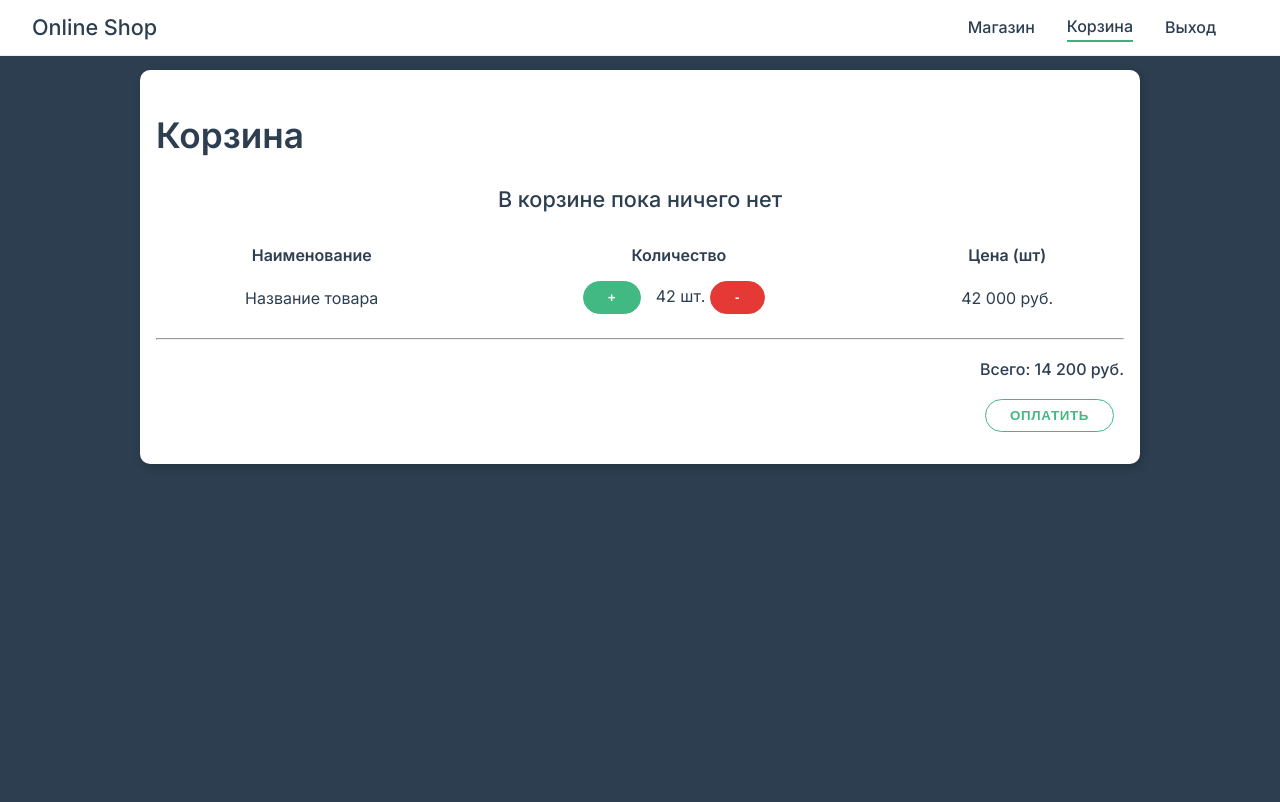
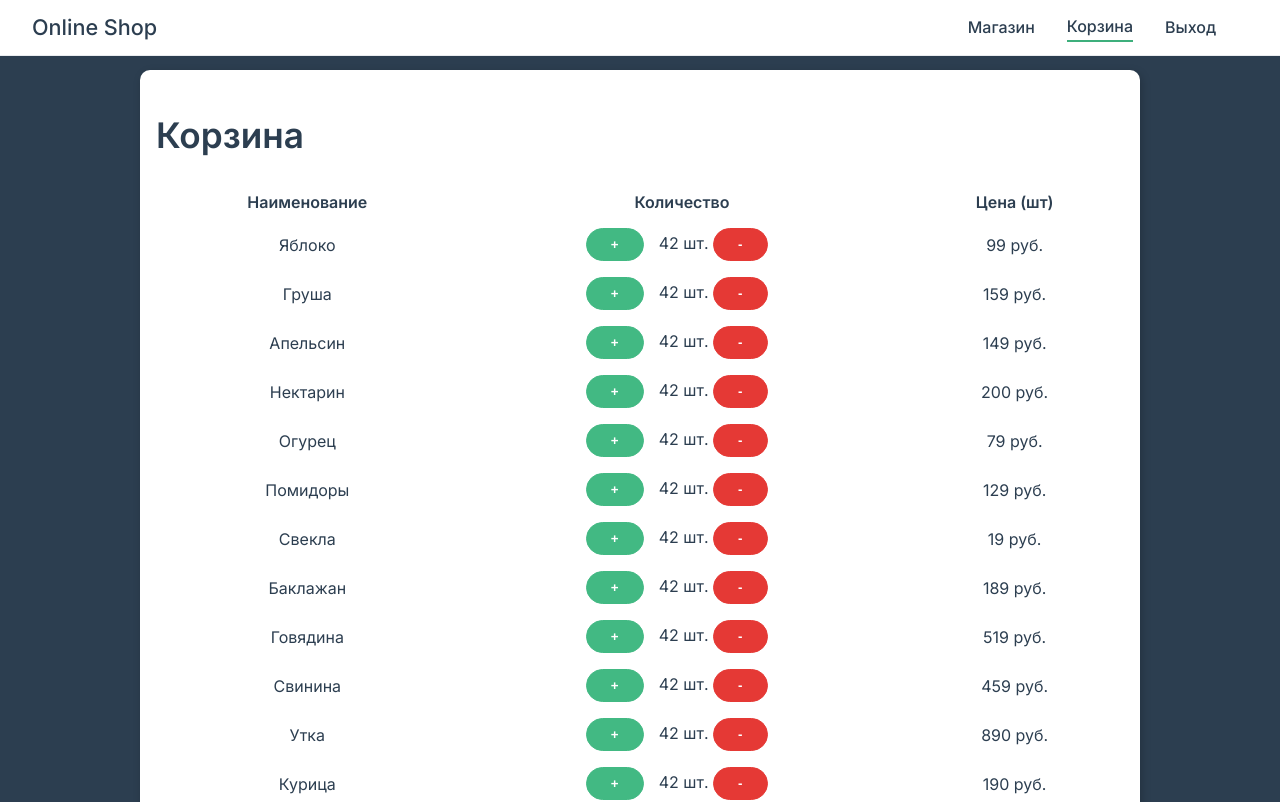
Before and after one commit to zaurmag/demo-shop, a Vue app: page /cart in a window 1280 px wide. Shown: the top 802 px of the page. Built offline with nearby package versions, Linux system fonts and the light colour scheme; data requests are answered from the project's data file.

Commit message:
+ Модуль корзины + Вывод товаров в Cart.vue + Preloader

```diff
--- /dev/null
+++ b/src/components/ui/AppLoader.vue
@@ -0,0 +1,3 @@
+<template>
+  <div class="loader"></div>
+</template>
--- a/src/components/ui/AppMessage.vue
+++ b/src/components/ui/AppMessage.vue
@@ -24,8 +24,6 @@ export default {
       message.value ? mapTitle[message.value.type] : null
     )
 
-    console.log(message.value)
-
     return {
       message,
       title,
--- a/src/store/index.js
+++ b/src/store/index.js
@@ -1,5 +1,6 @@
 import { createStore, createLogger } from 'vuex'
 import auth from './modules/auth.module'
+import cart from './modules/cart.module'
 
 const plugins = []
 
@@ -31,5 +32,6 @@ export default createStore({
   },
   modules: {
     auth,
+    cart
   },
 })
--- a/src/store/modules/auth.module.js
+++ b/src/store/modules/auth.module.js
@@ -1,10 +1,9 @@
-import { axios } from 'axios'
+import axios from 'axios'
 import { error } from '@/utils/error'
 const JWT_TOKEN = 'jwt-token'
 
 export default {
   namespaced: true,
-
   state() {
     return {
       token: localStorage.getItem(JWT_TOKEN),
@@ -24,31 +23,19 @@ export default {
     async login({ commit, dispatch }, payload) {
       try {
         const url = `https://identitytoolkit.googleapis.com/v1/accounts:signInWithPassword?key=${process.env.VUE_APP_FB_KEY}`
-        // const { data } = await axios.post(url, {
-        //   ...payload,
-        //   returnSecureToken: true,
-        // })
-        const data = await fetch(url, {
-          method: 'POST',
-          body: { ...payload, returnSecureToken: true },
+        const { data } = await axios.post(url, {...payload, returnSecureToken: true})
+        commit('setToken', data.idToken)
+        commit('clearMessage', null, {root: true})
+      } catch(e) {
+        dispatch('setMessage', {
+          value: error(e.response.data.error.message),
+          type: 'danger'
+        }, {
+          root: true
         })
-
-        console.log(data)
-        // debugger
-        // commit('setToken', data.idToken)
-        // commit('clearMessage', null, { root: true })
-      } catch (e) {
-        dispatch(
-          'setMessage',
-          {
-            value: error(e.response.data.error.message),
-            type: 'danger',
-          },
-          { root: true }
-        )
-        throw e
+        throw new Error()
       }
-    },
+    }
   },
   getters: {
     token(state) {
--- /dev/null
+++ b/src/store/modules/cart.module.js
@@ -0,0 +1,29 @@
+import axios from 'axios'
+
+export default {
+  namespaced: true,
+  state () {
+    return {
+      products: []
+    }
+  },
+  mutations: {
+    setProducts (state, products) {
+      state.products = products
+    }
+  },
+  actions: {
+    async loadProducts ({ commit }) {
+      try {
+        const { data } = await axios.get('http://localhost:3000/products')
+        commit('setProducts', data)
+        return data
+      } catch(e) {
+        throw e
+      }
+    }
+  },
+  getters: {
+    products: state => state.products
+  }
+}
--- a/src/views/Cart.vue
+++ b/src/views/Cart.vue
@@ -1,8 +1,9 @@
 <template>
+  <AppLoader v-if="loader" />
   <div class="card">
     <h1>Корзина</h1>
 
-    <h3 class="text-center">В корзине пока ничего нет</h3>
+    <div v-if="products">
       <table class="table">
         <thead>
         <tr>
@@ -12,14 +13,14 @@
         </tr>
         </thead>
         <tbody>
-      <tr>
-        <td>Название товара</td>
+        <tr v-for="product in products" :key="product.id">
+          <td>{{ product.title }}</td>
           <td>
             <button class="btn primary">+</button>
             42 шт.
             <button class="btn danger">-</button>
           </td>
-        <td>42 000 руб.</td>
+          <td>{{ product.price }} руб.</td>
         </tr>
         </tbody>
       </table>
@@ -29,9 +30,15 @@
         <button class="btn">Оплатить</button>
       </p>
     </div>
+    <h3 v-else class="text-center">В корзине пока ничего нет</h3>
+  </div>
 </template>
 
 <script>
+import { ref, onMounted, computed } from 'vue'
+import { useStore } from 'vuex'
+import AppLoader from '@/components/ui/AppLoader'
+
 const CART_MODEL = {
   '2': 3,
   '5': 1
@@ -39,6 +46,20 @@ const CART_MODEL = {
 
 export default {
   setup() {
+    const store = useStore()
+    const products = computed(() => store.getters['cart/products'])
+    const loader = ref(true)
+
+    onMounted(async () => {
+      await store.dispatch('cart/loadProducts')
+      loader.value = false
+    })
+
+    return {
+      products,
+      AppLoader,
+      loader
+    }
   }
 }
 </script>
```
Lines whose indentation alone changed are shown as unchanged.
